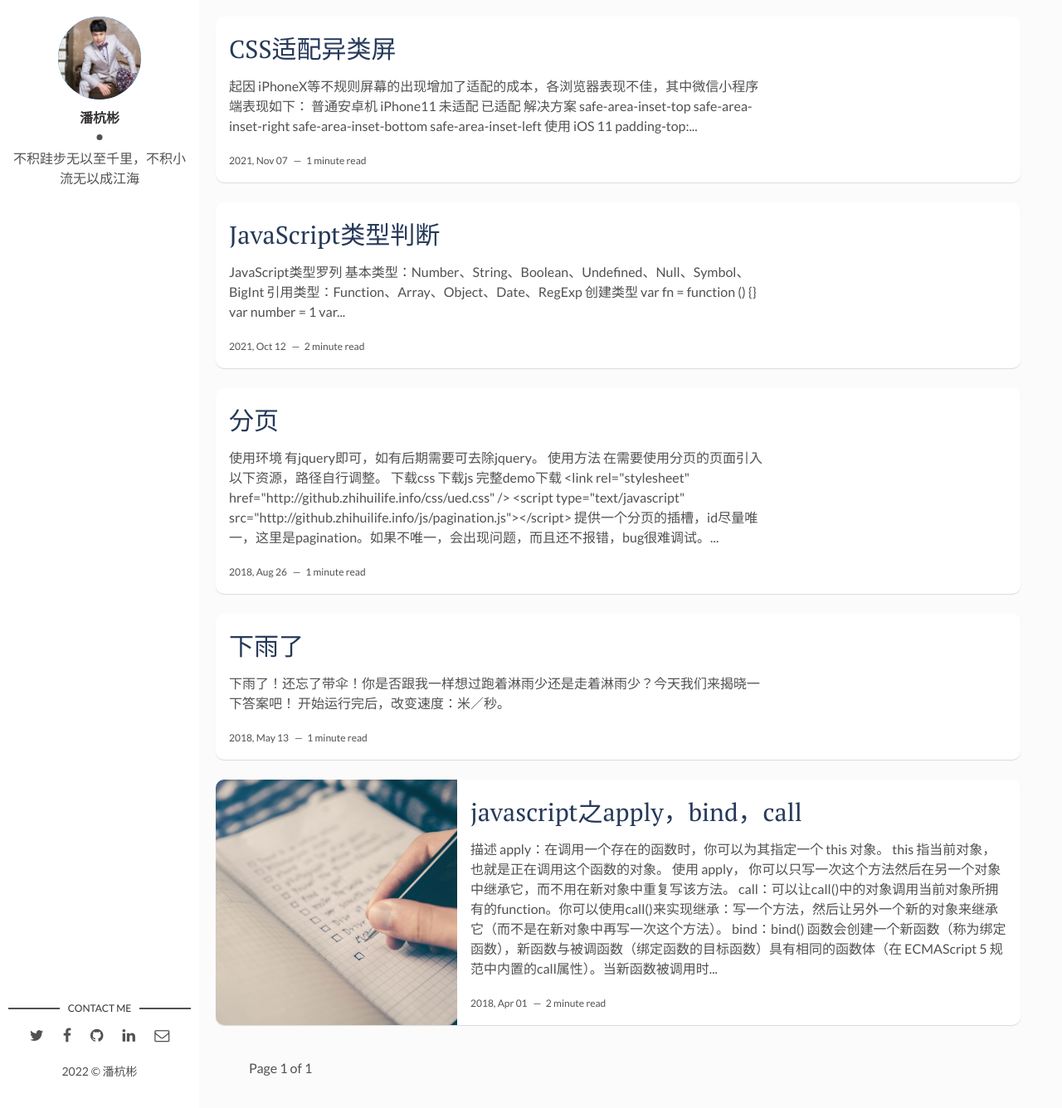
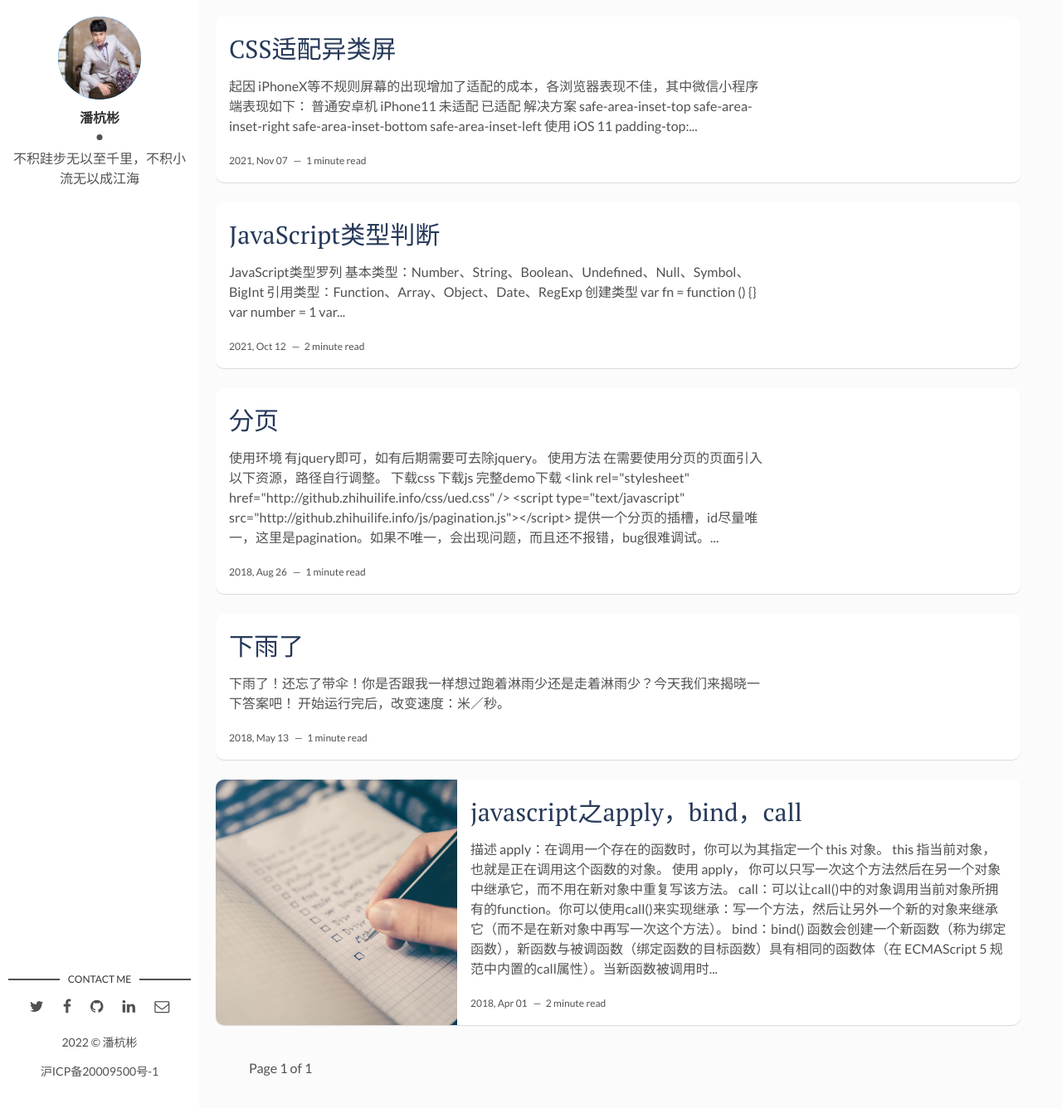
Before and after one commit to benjamin-pan/benjamin-pan.github.io, a Jekyll site: the page built from index.html, in a window 1280 px wide and 1336 px high. Shown: the whole window at 83% size. Built offline with Jekyll 4.4.1, drawn with Linux system fonts in a browser that asks for light colours; the list of posts is cut into pages by our own code.

Commit message:
feat: 添加备案

```diff
--- a/_layouts/main.html
+++ b/_layouts/main.html
@@ -45,6 +45,7 @@ layout: default
     </section> <!-- End Section Contact -->
     <div class="copyright">
       <p>{{site.time | date: '%Y'}} &copy; {{site.author}}</p>
+      <p>沪ICP备20009500号-1</p>
     </div>
   </footer> <!-- End Footer -->
 </aside> <!-- End Sidebar -->
```
